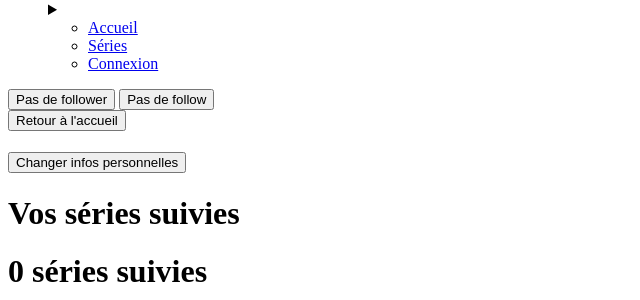
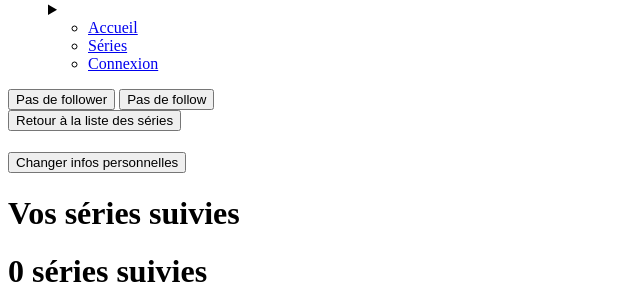
Before and after one commit to Romainub87/Woodeo, a Symfony app: template symfony/templates/user/show.html.twig in a window 1280 px wide. Shown: the part 823-1123 px from the top of the page, without its empty margins (0-640 px from the left). Run offline with Twig, Linux system fonts and the light colour scheme; the template is opened without the code that fills it, so the values that code supplies are empty; some libraries are stand-ins or nearby versions; some web fonts are replaced.

Commit message:
update bouton retour show user

```diff
--- a/symfony/templates/user/show.html.twig
+++ b/symfony/templates/user/show.html.twig
@@ -57,7 +57,7 @@
             {% endif%}
         </div>
     </div>
-        <a href="{{ path('app_series_index') }}"><button class=" text-white bg-blue-700 hover:bg-blue-600 p-2 rounded-2xl m-5 ml-0" type="submit" >Retour à l'accueil</button></a>
+        <a href="{{ path('app_series_index') }}"><button class=" text-white bg-blue-700 hover:bg-blue-600 p-2 rounded-2xl px-5 m-5 ml-0" type="submit" >Retour à la liste des séries</button></a>
         <div class="flex items-center justify-between flex-wrap">
         <h1 class="text-3xl text-cyan-200 mb-2 font-semibold">{{ user.name }}</h1>
 
```
